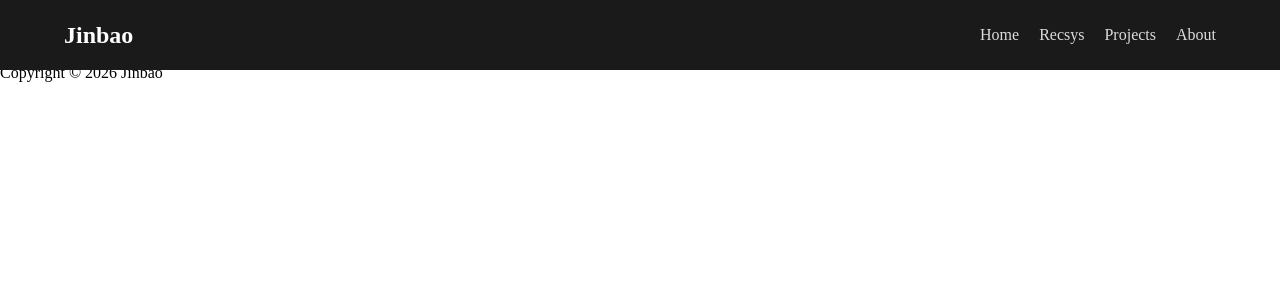
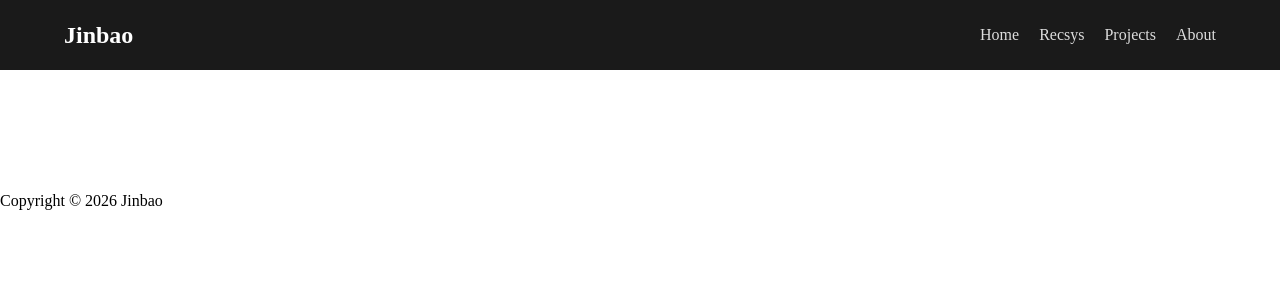
Before and after one commit to JinbaoWeb/jinbaoweb.github.io, a Jekyll site: the page built from index.md, in a window 1280 px wide. Shown: the top 300 px of the page. Built offline with Jekyll 4.4.1, drawn with Linux system fonts in a browser that asks for light colours.

Commit message:
Update style.css

```diff
--- a/assets/css/style.css
+++ b/assets/css/style.css
@@ -60,7 +60,7 @@ nav ul li a:hover {
 .main-content {
     max-width: 840px;
     margin: 0 auto;
-    padding:2rem 1rem;
+    padding: 6rem 1rem;
 }
 
 /* --- 响应式处理 --- */
```
